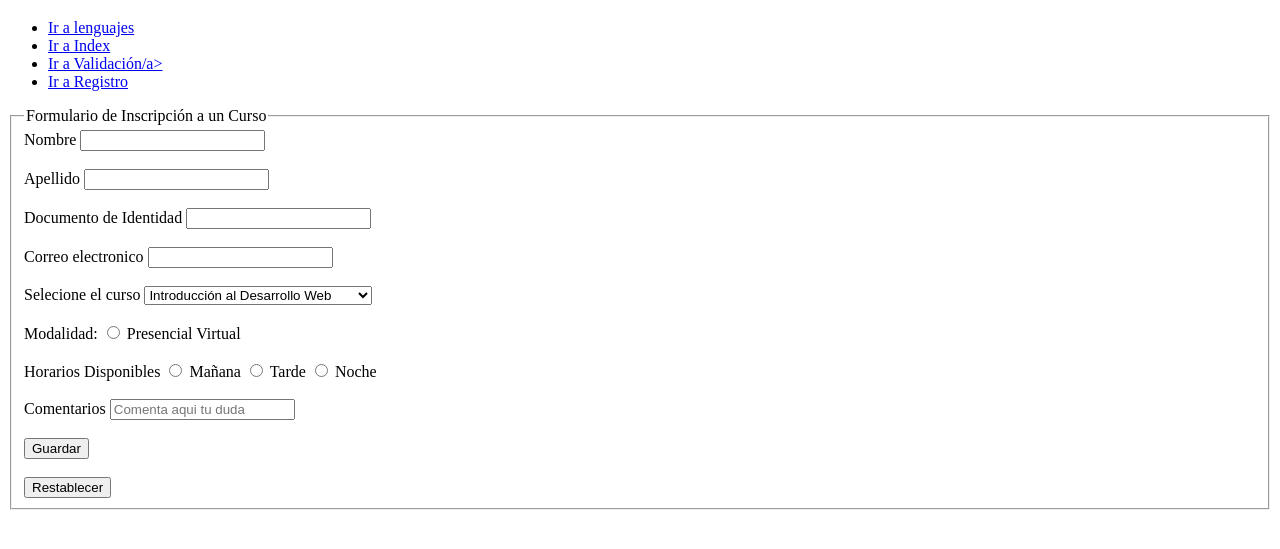
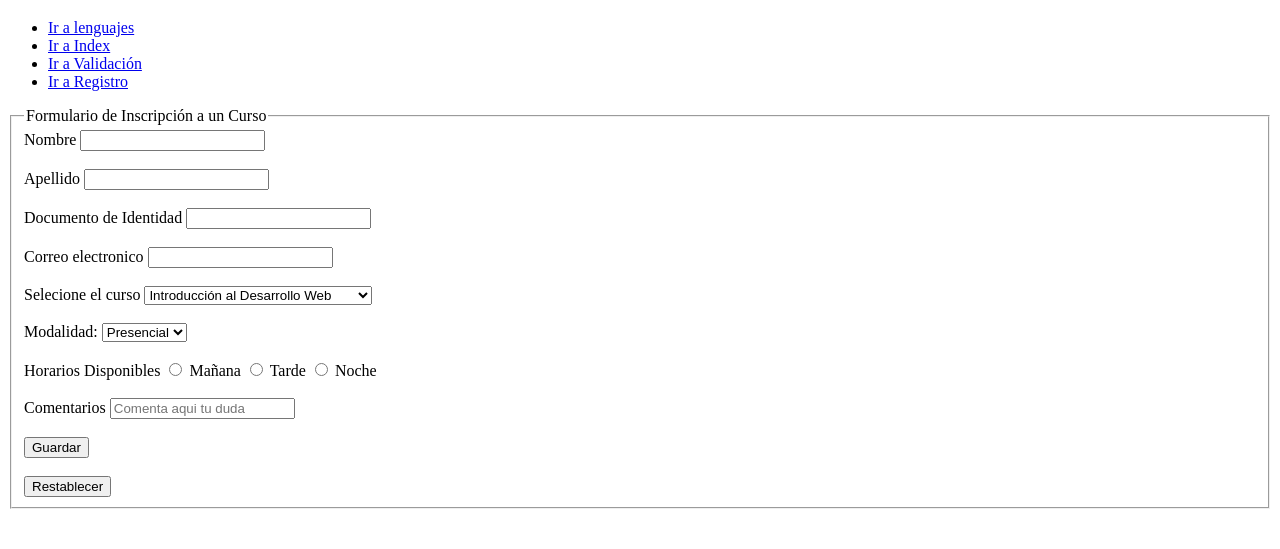
Before and after one commit to jmamanisuca-lab/LAB_6_forms, a plain HTML site: page cursos.html in a window 1280 px wide. Shown: the part 61-610 px from the top of the page. Drawn offline with Linux system fonts and the light colour scheme.

Commit message:
Form final

```diff
--- a/cursos.html
+++ b/cursos.html
@@ -11,7 +11,7 @@
         <ul>
             <li><a href="lenguajes.html">Ir a lenguajes</a></li>
             <li><a href="index.html">Ir a Index</a></li>
-            <li><a href="validacion.html">Ir a Validación/a></li>
+            <li><a href="validacion.html">Ir a Validación</a></li>
             <li><a href="registro.html">Ir a Registro</a></li>
         </ul>
      </nav>
@@ -38,7 +38,10 @@
          </select>
          <br><br>
          <label for="Modalidad"> Modalidad:</label>
-         <input type="radio" name="Presencial" name="Virtual"> Presencial  Virtual
+         <select name="Modalidad" id="Modalidad">
+            <option value="">Presencial</option>
+            <option value="">Virtual</option>
+         </select>
          <br><br>
          <label for="Horaios">Horarios Disponibles</label>
          <input type="radio" name="Mañana"> Mañana
```
Also changed, not shown: lenguajes.html (+1 -0 lines), registro.html (+2 -4 lines).
